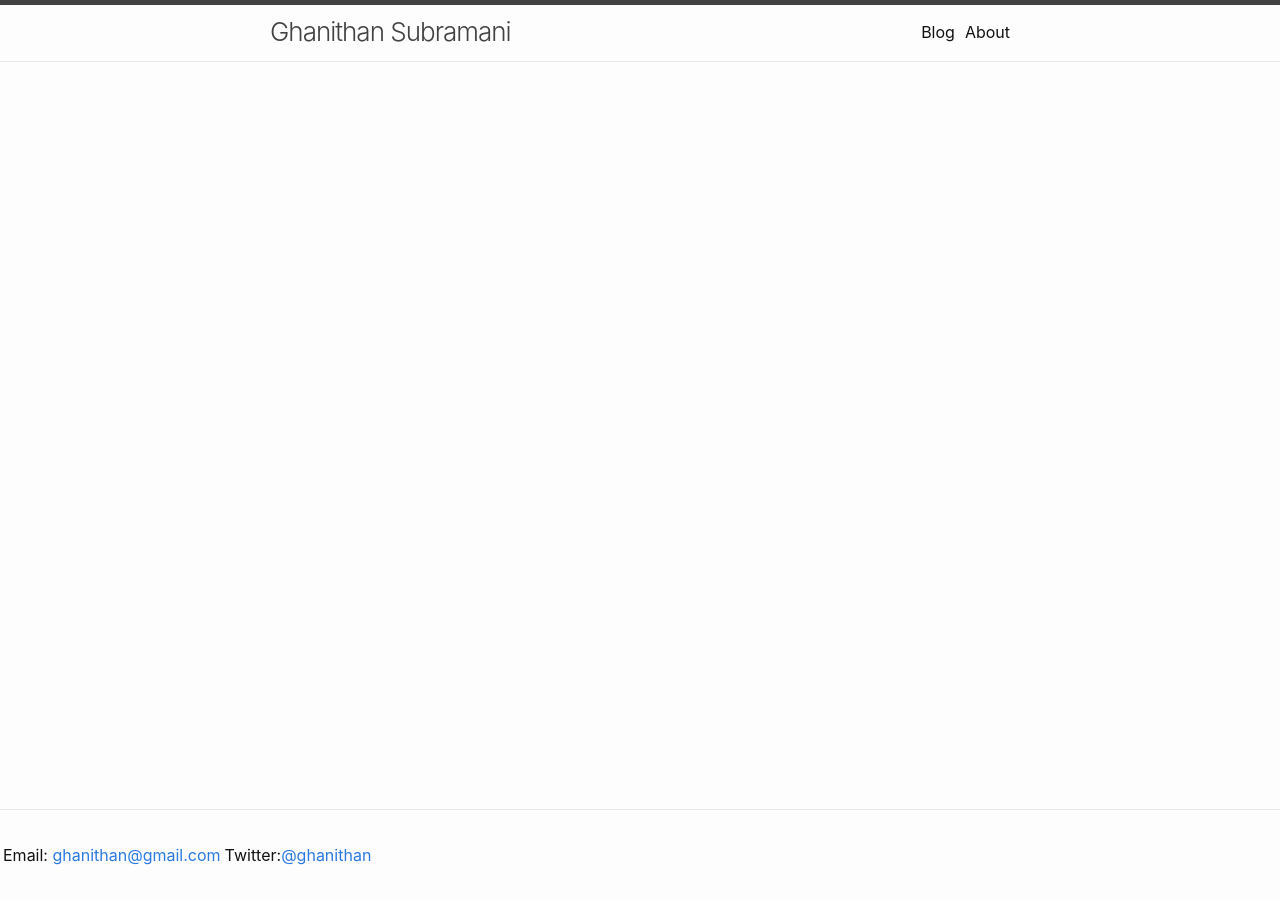
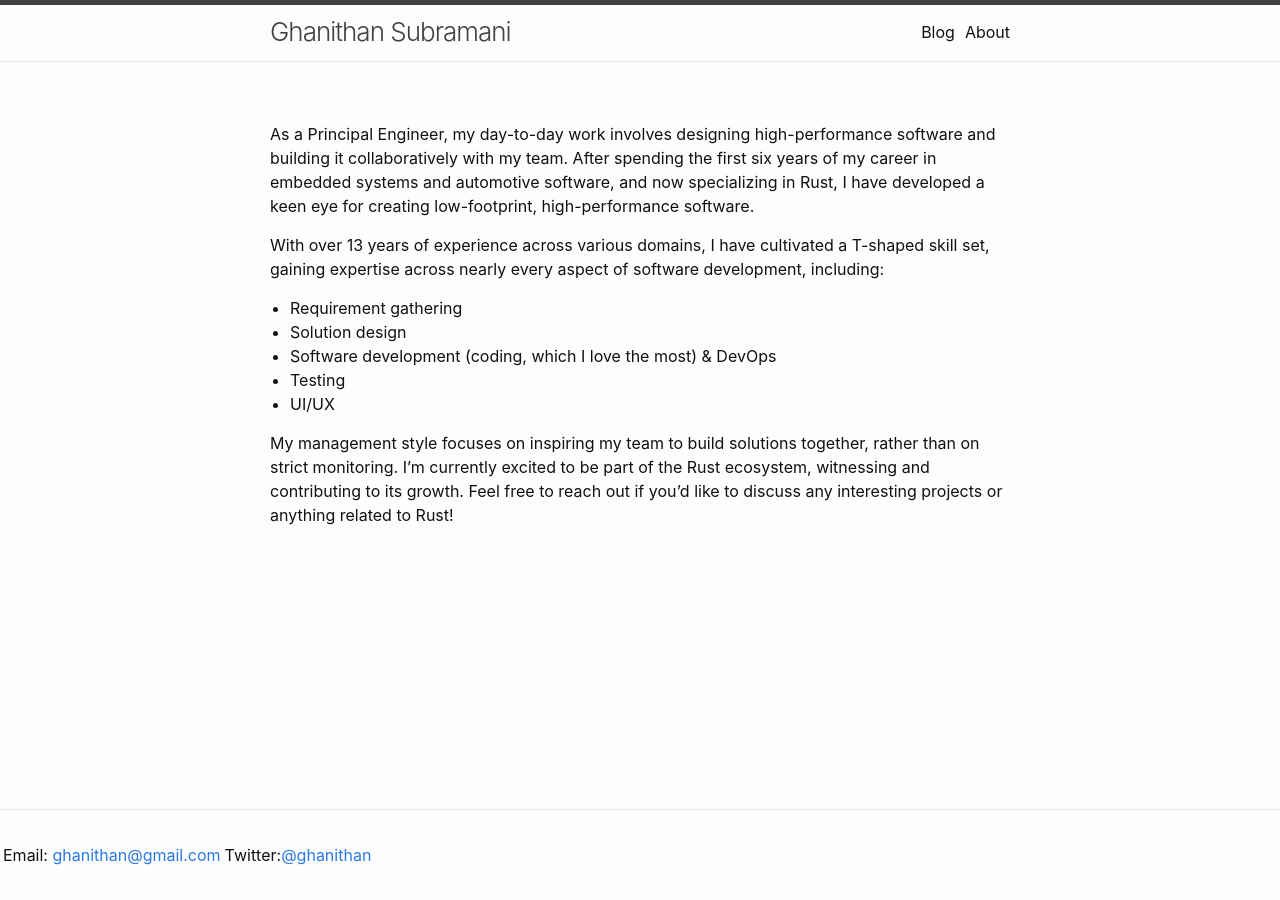
Before and after one commit to ghanithan/ghanithan.github.io, a Jekyll site: the page built from index.md, in a window 1280 px wide. Built offline with Jekyll 4.4.1, drawn with Linux system fonts in a browser that asks for light colours; our own code applies the rules of GitHub Pages for plain Markdown files.

Commit message:
adding about me

```diff
--- a/index.md
+++ b/index.md
@@ -1,3 +1,15 @@
 ---
 permalink: /
 ---
+
+
+As a Principal Engineer, my day-to-day work involves designing high-performance software and building it collaboratively with my team. After spending the first six years of my career in embedded systems and automotive software, and now specializing in Rust, I have developed a keen eye for creating low-footprint, high-performance software.
+
+With over 13 years of experience across various domains, I have cultivated a T-shaped skill set, gaining expertise across nearly every aspect of software development, including:
+ - Requirement gathering
+ - Solution design
+ - Software development (coding, which I love the most) & DevOps
+ - Testing
+ - UI/UX
+
+My management style focuses on inspiring my team to build solutions together, rather than on strict monitoring. I'm currently excited to be part of the Rust ecosystem, witnessing and contributing to its growth. Feel free to reach out if you'd like to discuss any interesting projects or anything related to Rust!
```
